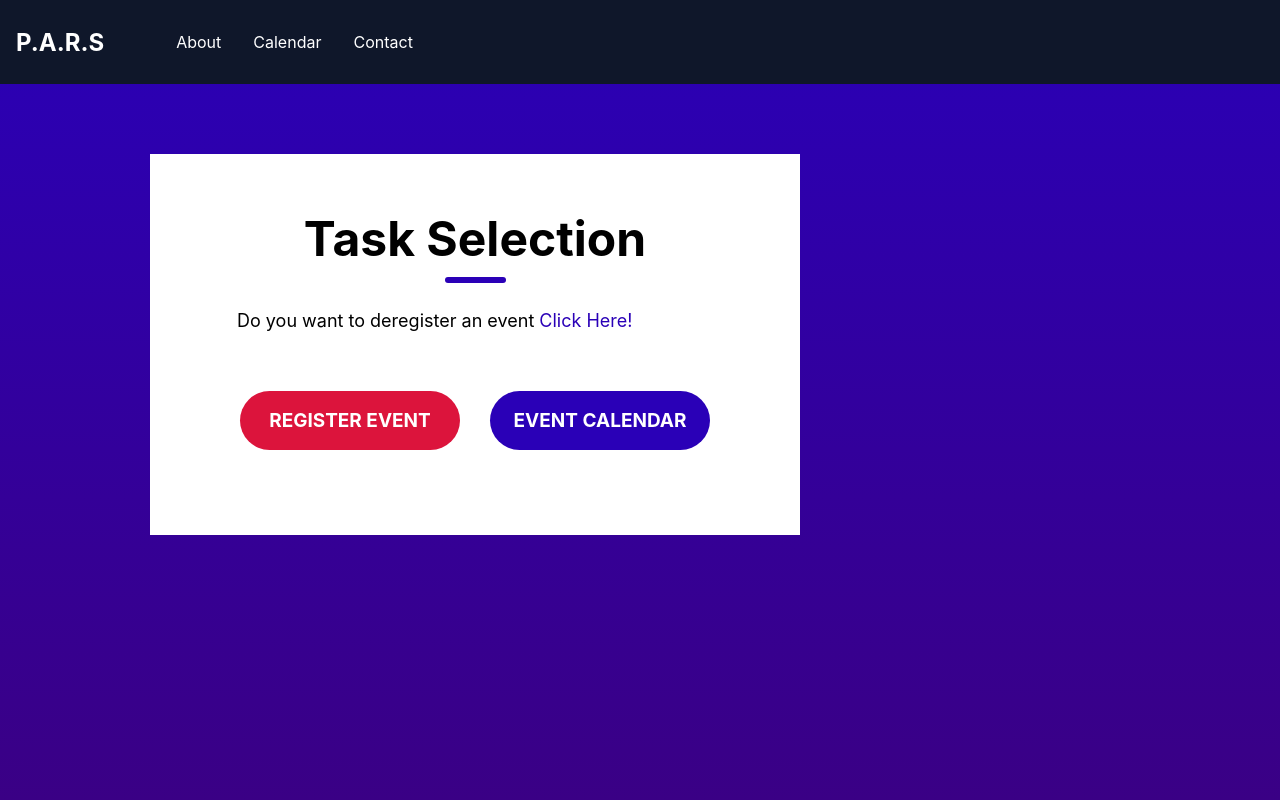
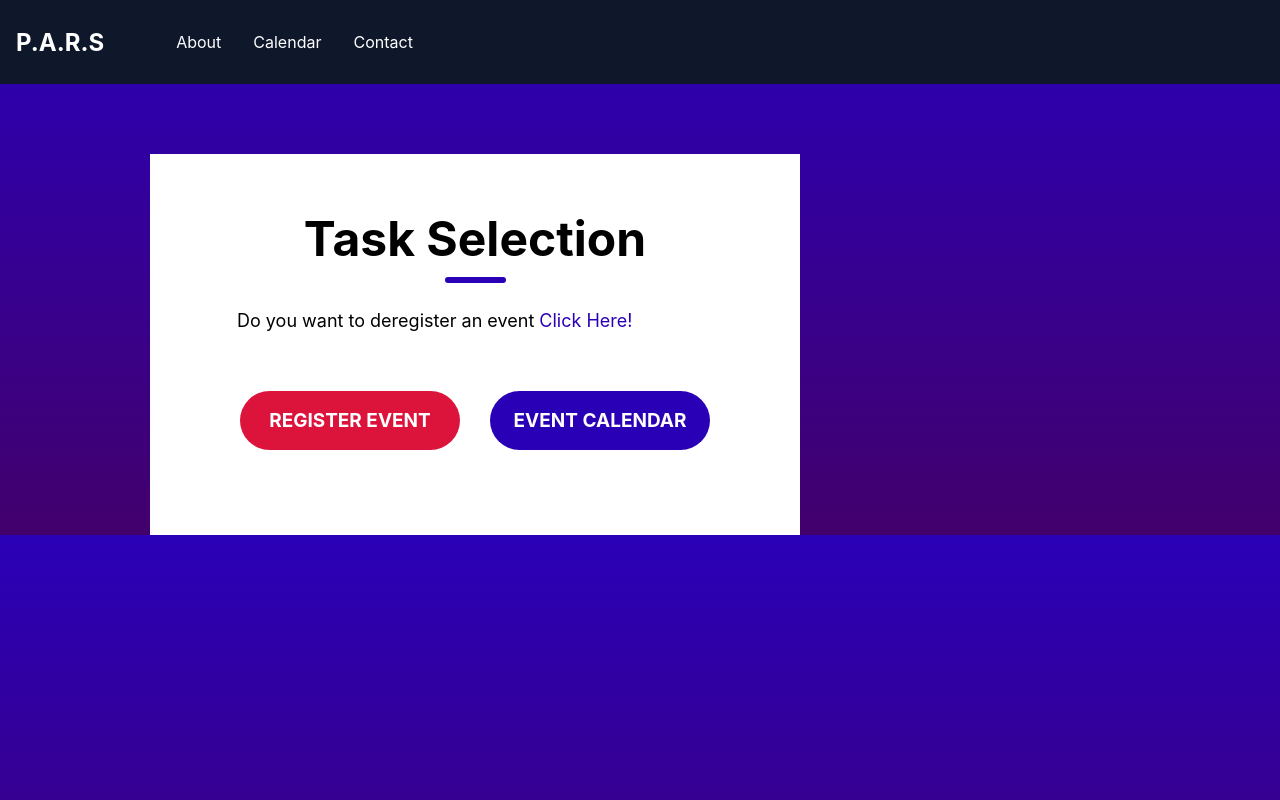
Before and after one commit to McNaughty/pars-phase2-project, a React (Create React App) app: page / in a window 1280 px wide. Shown: the top 800 px of the page. Built offline with nearby package versions, Linux system fonts and the light colour scheme.

Commit message:
Update index.css
Making changes to page styling

```diff
--- a/src/index.css
+++ b/src/index.css
@@ -5,7 +5,8 @@ body {
     sans-serif;
   -webkit-font-smoothing: antialiased;
   -moz-osx-font-smoothing: grayscale;
-  height: 150vh;
+/*   height: 150vh; */
+  height: 100%;
   background: linear-gradient(#2A00B7, #42006C);
 }
 
```
